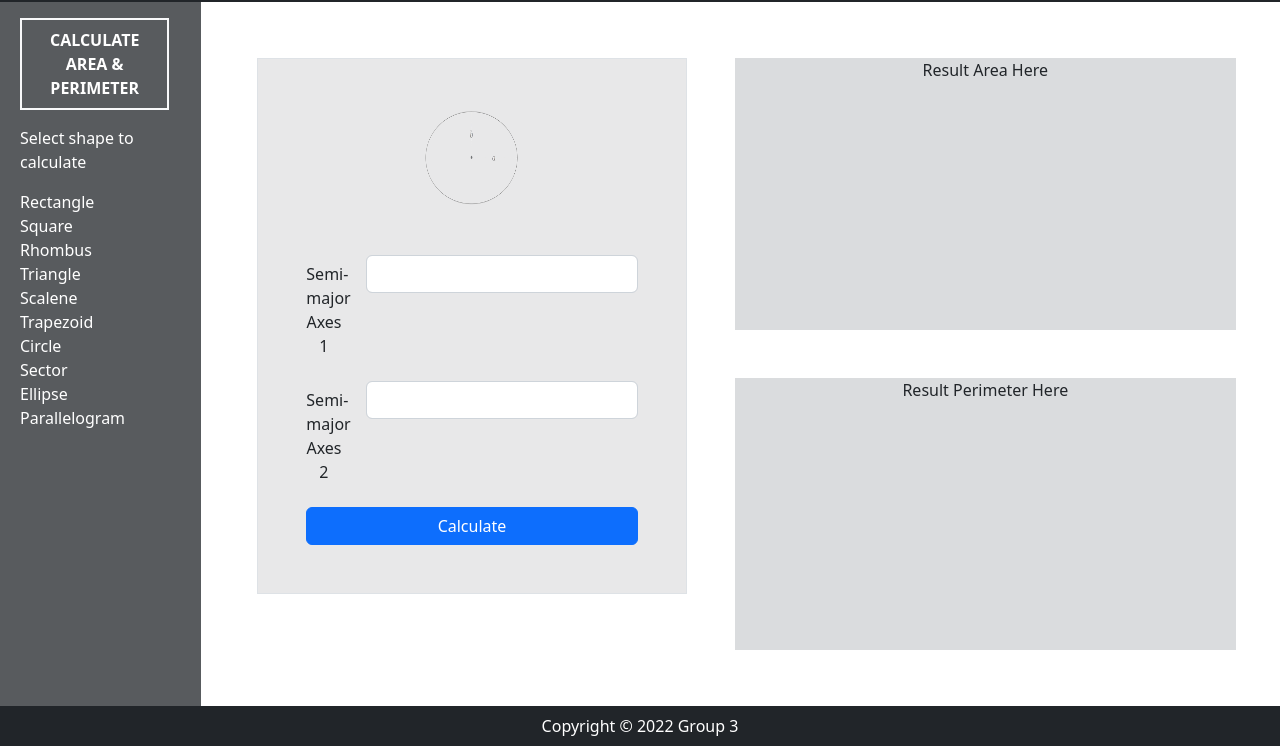
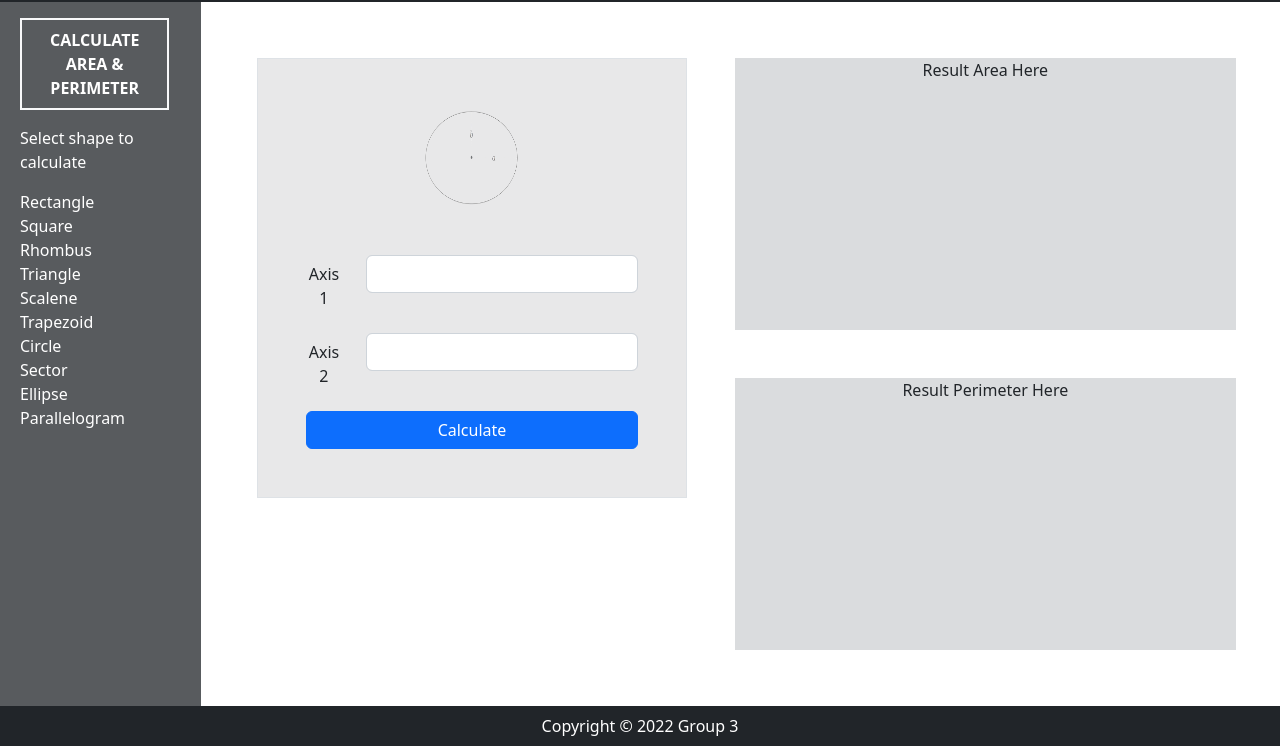
Before and after one commit to cardsakura23/cardsakura23.github.io, a plain HTML site: page Ellipse.html in a window 1280 px wide. Shown: the part 54-800 px from the top of the page. Drawn offline with nearby package versions, Linux system fonts and the light colour scheme.

Commit message:
Update Ellipse.html

```diff
--- a/Ellipse.html
+++ b/Ellipse.html
@@ -11,8 +11,7 @@
     <div class="d-flex flex-column h-100">
       <!--Header-->
       <header
-        class="navbar navbar-dark bg-dark navbar-expand-lg bg-light bg-dark container-fluid"
-      >
+        class="navbar navbar-dark bg-dark navbar-expand-lg bg-light bg-dark container-fluid">
         <div class="container-fluid">
           <a class="navbar-brand" href="Circle.html"> 📐 Geometry</a>
         </div>
@@ -21,9 +20,7 @@
       <div class="text-center h-100">
         <div class="row w-100 h-100">
           <!--Left Body Container-->
-          <div
-            class="col-md-2 bg-dark bg-opacity-75 text-white h-100 text-light d-flex flex-column align-items-start px-3"
-          >
+          <div class="col-md-2 bg-dark bg-opacity-75 text-white h-100 text-light d-flex flex-column align-items-start px-3">
             <p class="border border-light border-2 m-3 p-2 fw-bold">
               CALCULATE AREA & PERIMETER
             </p>
@@ -37,14 +34,14 @@
               <a class="nav-link" href="Trapezoid.html">Trapezoid</a>
               <a class="nav-link" href="Circle.html">Circle</a>
               <a class="nav-link" href="Sector.html">Sector</a>
-              <a class="nav-link active" aria-current="page" href="Ellipse.html"
-                >Ellipse</a
-              >
+              <a class="nav-link active" aria-current="page" href="Ellipse.html">Ellipse</a>
               <a class="nav-link" href="Parallelogram.html">Parallelogram</a>
             </div>
           </div>
+
           <!--Center & Right Body Container-->
           <div class="col-md-10 h-100 row p-2 m-0">
+
             <!--Center Body Container-->
             <div class="col-md-6 p-5 pt-5">
               <form class="border bg-dark bg-opacity-10 p-5">
@@ -52,32 +49,26 @@
                 <br />
                 <br />
                 <br />
+
+                <!-- Input for axis 1 -->
                 <div class="mb-3 row">
-                  <label for="inputPassword" class="col-sm-2 col-form-label"
-                    >Semi-major Axes 1</label
-                  >
+                  <label for="ellipseAxisOne" class="col-sm-2 col-form-label">Axis 1</label>
                   <div class="col-sm-10">
-                    <input
-                      type="text"
-                      class="form-control"
-                      id="SemiMajorAxes"
-                    />
+                    <input type="number" class="form-control" id="ellipseAxisOne"/>
+                  </div>
+
+                <!-- Input for axis 2 -->
+                </div>
+                <div class="mb-3 row">
+                  <label for="ellipseAxisTwo" class="col-sm-2 col-form-label">Axis 2</label>
+                  <div class="col-sm-10">
+                    <input type="number" class="form-control" id="ellipseAxisTwo"/>
                   </div>
                 </div>
-                <div class="mb-3 row">
-                  <label for="inputPassword" class="col-sm-2 col-form-label"
-                    >Semi-major Axes 2</label
-                  >
-                  <div class="col-sm-10">
-                    <input
-                      type="text"
-                      class="form-control"
-                      id="SemiMajorAxes"
-                    />
-                  </div>
-                </div>
+
+                <!-- Button for ellipse -->
                 <div class="d-grid gap-2">
-                  <button class="btn btn-primary" type="button">
+                  <button onclick="ellipse()" class="btn btn-primary" type="button">
                     Calculate
                   </button>
                 </div>
```
